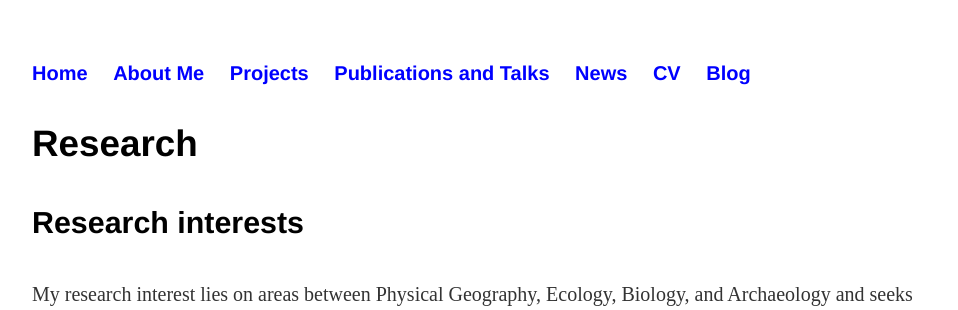
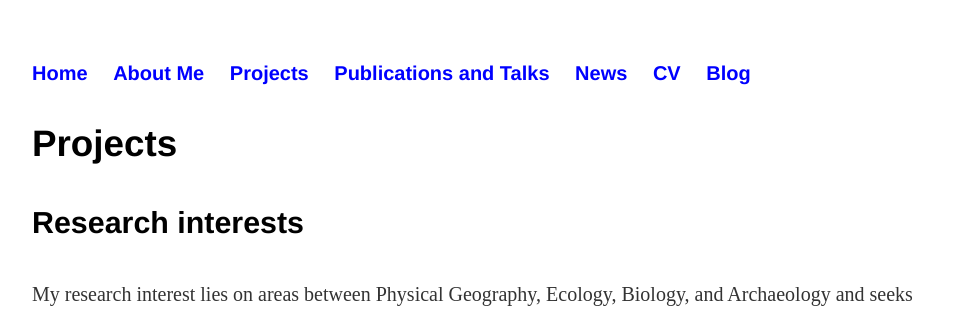
Before and after one commit to muyeoljung/muyeoljung.github.io, a Jekyll site: the page built from research/index.html, in a window 1280 px wide and 900 px high. Shown: the top 310 px of the window, without its empty margins (160-1118 px from the left). Built offline with Jekyll 4.4.1, drawn with Linux system fonts in a browser that asks for light colours.

Commit message:
Update index.html

```diff
--- a/research/index.html
+++ b/research/index.html
@@ -1,6 +1,6 @@
 ---
 layout: default
-title: Research
+title: Projects
 ---
 <style>
 figure {
@@ -22,8 +22,8 @@ img {
 }
 </style>
 
-	<div class="research">
-		<h3>Research</h3>
+	<div class="Projects">
+		<h3>Projects</h3>
 
 		<h4>Research interests</h4>
 		<p>My research interest lies on areas between Physical Geography, Ecology, Biology, and Archaeology and seeks to how can geographical thoughts and approaches can be usefully employed in solving environmental issues we face in modern society.</p>
```
